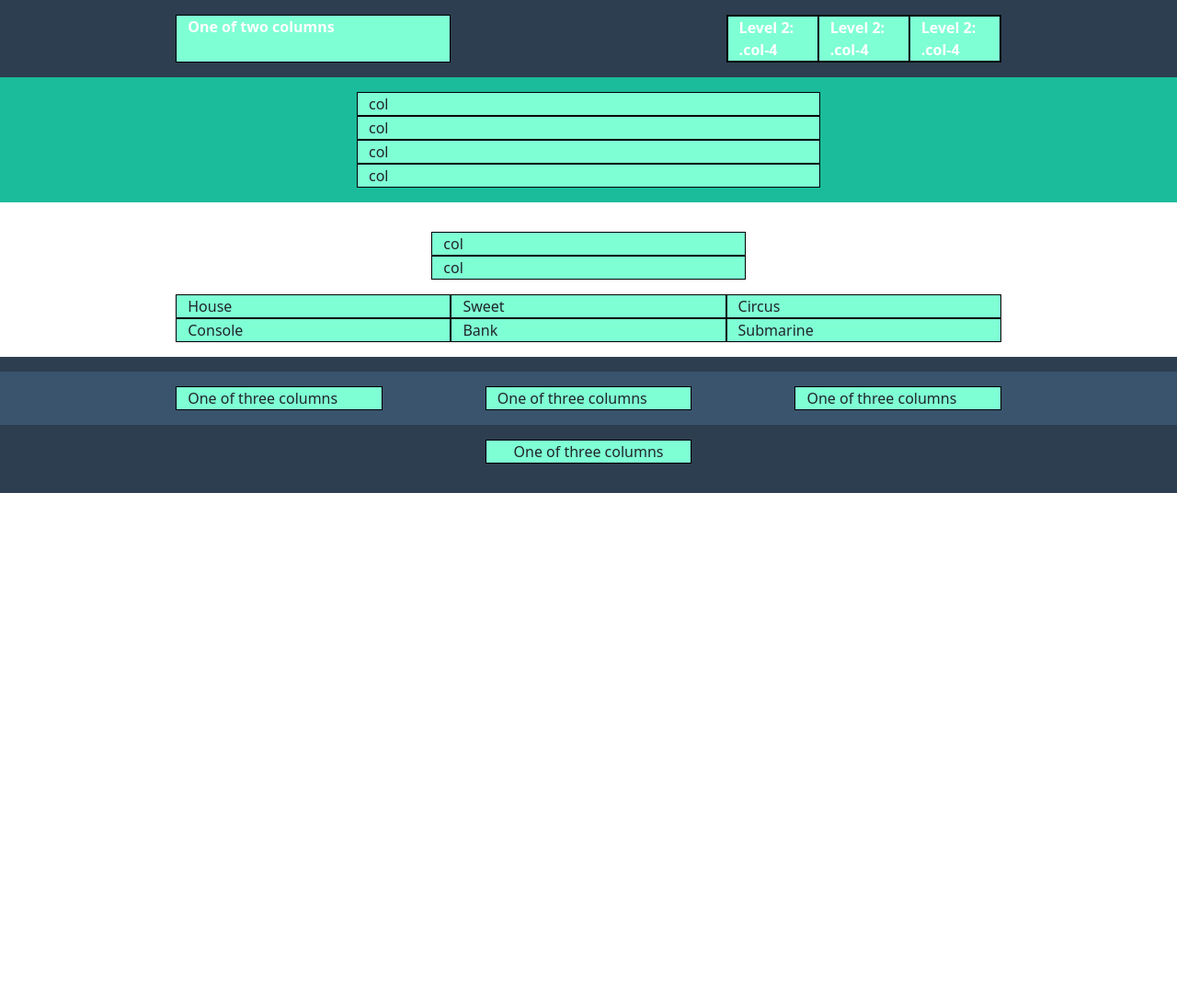
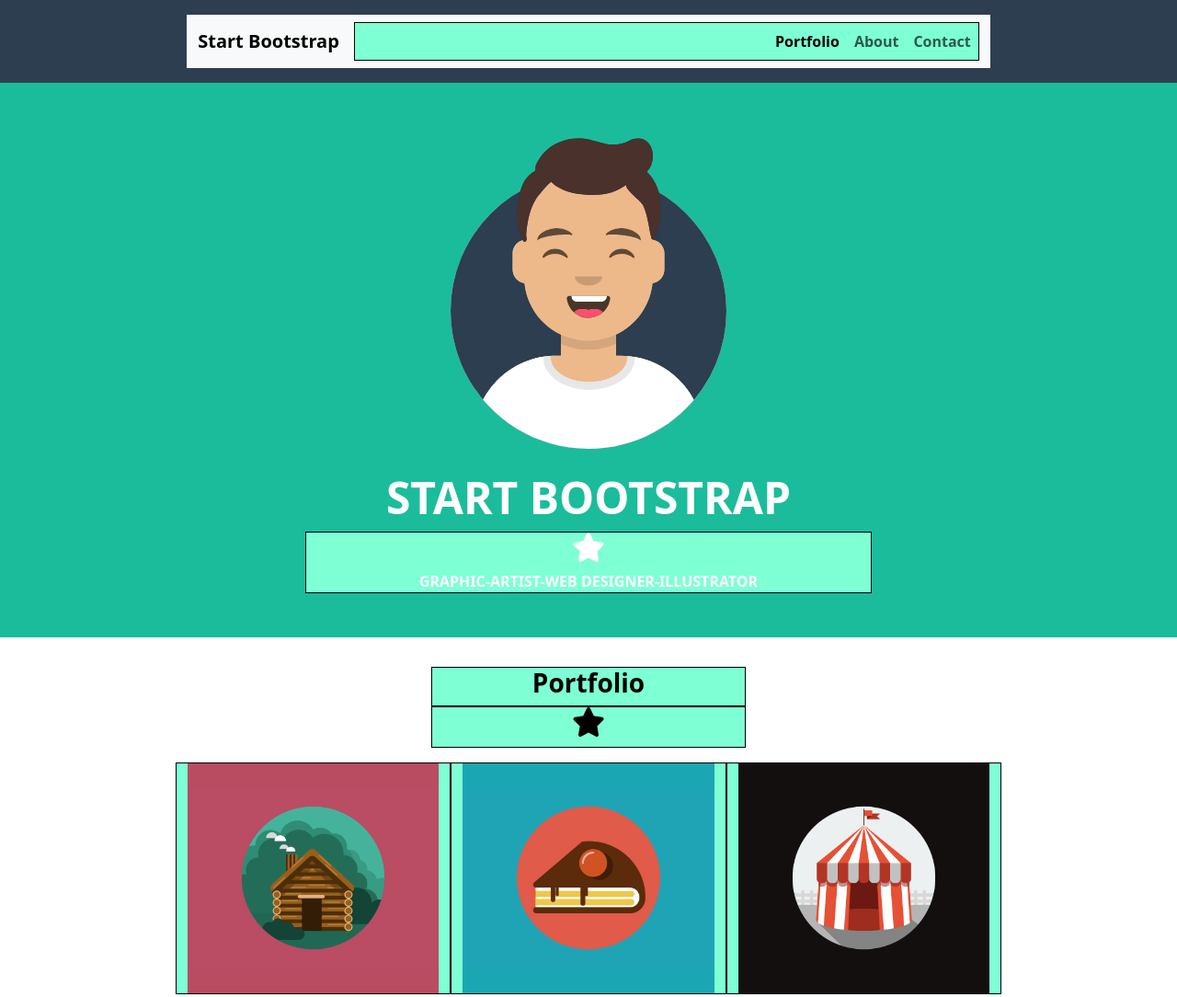
Before and after one commit to Vadim-Cr/html-css-bootstrap-freelancer, a plain HTML site: page index.html in a window 1280 px wide. Shown: the top 1084 px of the page at 92% size. Before the commit the page ends 800 px from the top, so only its background shows below. Drawn offline with nearby package versions, Linux system fonts and the light colour scheme.

Commit message:
bootstrap trials, half way to main

```diff
--- a/index.html
+++ b/index.html
@@ -4,13 +4,39 @@
     <meta charset="UTF-8">
     <meta http-equiv="X-UA-Compatible" content="IE=edge">
     <meta name="viewport" content="width=device-width, initial-scale=1.0">
+    <link rel="stylesheet" href="https://cdnjs.cloudflare.com/ajax/libs/font-awesome/6.4.0/css/all.min.css" integrity="sha512-iecdLmaskl7CVkqkXNQ/ZH/XLlvWZOJyj7Yy7tcenmpD1ypASozpmT/E0iPtmFIB46ZmdtAc9eNBvH0H/ZpiBw==" crossorigin="anonymous" referrerpolicy="no-referrer" />
     <link href="https://cdn.jsdelivr.net/npm/bootstrap@5.3.0-alpha3/dist/css/bootstrap.min.css" rel="stylesheet" integrity="sha384-KK94CHFLLe+nY2dmCWGMq91rCGa5gtU4mk92HdvYe+M/SXH301p5ILy+dN9+nJOZ" crossorigin="anonymous"><title>Document</title>
     <link rel="stylesheet" href="style/style.css">
 </head>
 <body>
     <header>
         <div class="container_header">
-            <div class="row justify-content-between">
+            <!-- todo NAV from Bootstrap -->
+
+            <nav class="navbar navbar-expand-lg bg-body-tertiary">
+                <div class="container-fluid">
+                  <a class="navbar-brand" href="#">Start Bootstrap</a>
+                  <button class="navbar-toggler" type="button" data-bs-toggle="collapse" data-bs-target="#navbarNav" aria-controls="navbarNav" aria-expanded="false" aria-label="Toggle navigation">
+                    <span class="navbar-toggler-icon"></span>
+                  </button>
+                  <div class="collapse navbar-collapse justify-content-end" id="navbarNav">
+                    <ul class="navbar-nav">
+                      <li class="nav-item">
+                        <a class="nav-link active" aria-current="page" href="#">Portfolio</a>
+                      </li>
+                      <li class="nav-item">
+                        <a class="nav-link" href="#">About</a>
+                      </li>
+                      <li class="nav-item">
+                        <a class="nav-link" href="#">Contact    </a>
+                      </li>
+                    </ul>
+                  </div>
+                </div>
+              </nav>
+
+
+            <!-- <div class="row justify-content-between">
                 <div class="col-4">
                   One of two columns
                 </div>
@@ -27,71 +53,87 @@
                         </div>
                       </div>
                 </div>
-              </div>
+              </div> -->
         </div>
     </header>
     <main>
-        <div class="main_container_one">
-            <div class="row">
-                <div class="col-12">col</div>
+        <!-- ----------------Jumbotron----------------------- -->
+        <!--                 Bootstrap                        -->
+
+        <div class="px-4 py-5 my-0 text-center gy-0">
+            <img class="d-block mx-auto mb-4" src="bootstrap_freelancer/img/avatar.svg" alt="avatar" width="350" height="350">
+            <h1 class="display-5 fw-bold stext-body-emphasis font_c_white">
+                START BOOTSTRAP
+            </h1>
+            <div class="col-lg-6 mx-auto font_c_white">
+              <h4 class="lead">
+                <i class="fa-solid fa-star"></i>
+              </h4>
+              <div>
+                GRAPHIC-ARTIST-WEB DESIGNER-ILLUSTRATOR
+              </div>
             </div>
-            <div class="row">
-                <div class="col-12">col</div>
-            </div>
-            <div class="row">
-                <div class="col-12">col</div>
-            </div>
-            <div class="row">
-                <div class="col-12">col</div>
-            </div>
-        </div>
+          </div>
+        <!-- ------------------------------------------------ -->
+
+        <!-- ---------------Second container----------------- -->
         <div class="main_container_two">
             <div class="sub_main_container_two">
                 <div class="sub_main_container_two_up">
                     <div class="row">
-                        <div class="col-12">col</div>
+                        <div class="col-12">
+                            <h3 class="font_c_black">
+                                Portfolio
+                            </h3>
+                        </div>
                     </div>
                     <div class="row">
-                        <div class="col-12">col</div>
+                        <div class="col-12">
+                            <h3 class="font_c_black">
+                                <i class="fa-solid fa-star"></i>
+                            </h3>
+                        </div>
                     </div>
                 </div>
-                <div class="row">
+            </div>
+            <div class="sub_main_container_two_down">
+                <div class="row mb-2">
                     <div class="col-4">
-                        <div class="house">
-                            House
+                        <div class="house square">
+                            <img src="bootstrap_freelancer/img/cabin.png" alt="cabin">
                         </div>
                     </div>
                     <div class="col-4">
-                        <div class="sweet">
-                            Sweet
+                        <div class="sweet square">
+                            <img src="bootstrap_freelancer/img/cake.png" alt="cake">
                         </div>
                     </div>
                     <div class="col-4">
-                        <div class="circus">
-                            Circus
+                        <div class="circus square">
+                            <img src="bootstrap_freelancer/img/circus.png" alt="circus">
                         </div>
                     </div>
                 </div>
                 <div class="row">
                     <div class="col-4">
-                        <div class="console">
-                            Console
+                        <div class="console square">
+                            <img src="bootstrap_freelancer/img/game.png" alt="console">
                         </div>
                     </div>
                     <div class="col-4">
-                        <div class="bank">
-                            Bank
+                        <div class="bank square">
+                            <img src="bootstrap_freelancer/img/safe.png" alt="safe">
                         </div>
                     </div>
                     <div class="col-4">
-                        <div class="submaarine">
-                            Submarine
+                        <div class="submarine square">
+                            <img src="bootstrap_freelancer/img/submarine.png" alt="submarine">
                         </div>
                     </div>
                 </div>
             </div>
+        </div>
 
-        </div>
     </main>
     <footer>
         <div class="container_footer">
--- a/style/style.css
+++ b/style/style.css
@@ -24,6 +24,22 @@ main{
     margin: auto;
 }
 
+.fa-star{
+    font-size: 2rem;
+}
+
+.font_c_white{
+    color: white;
+    font-weight: bold;
+    text-align: center;
+}
+
+.font_c_black{
+    color: black;
+    font-weight: bold;
+    text-align: center;
+}
+
 .main_container_two{
     background-color: white;
     padding: 1rem;
@@ -37,6 +53,47 @@ main{
     width: 40%;
     margin: auto;
     padding: 1rem;
+}
+
+.square{
+    height: 250px;
+    width: 100%;
+    margin: auto;
+
+}
+
+.square img{
+    object-fit: contain;
+    width: 100%;
+    height: 100%;
+}
+
+.sub_main_container_two_down{
+    width: 70%;
+    margin: auto;
+}
+.house{
+    background-color: rgb(185,76,97);
+}
+
+.sweet{
+    background-color: #1BA6B3;
+}
+
+.circus{
+    background-color: #130F0E;
+}
+
+.console{
+    background-color: #1B83C0;
+}
+
+.bank{
+    background-color: #0F38B5;
+}
+
+.submarine{
+    background-color: #CCB2A3;
 }
 
 /*  *                       MAIN    END                        */
```
